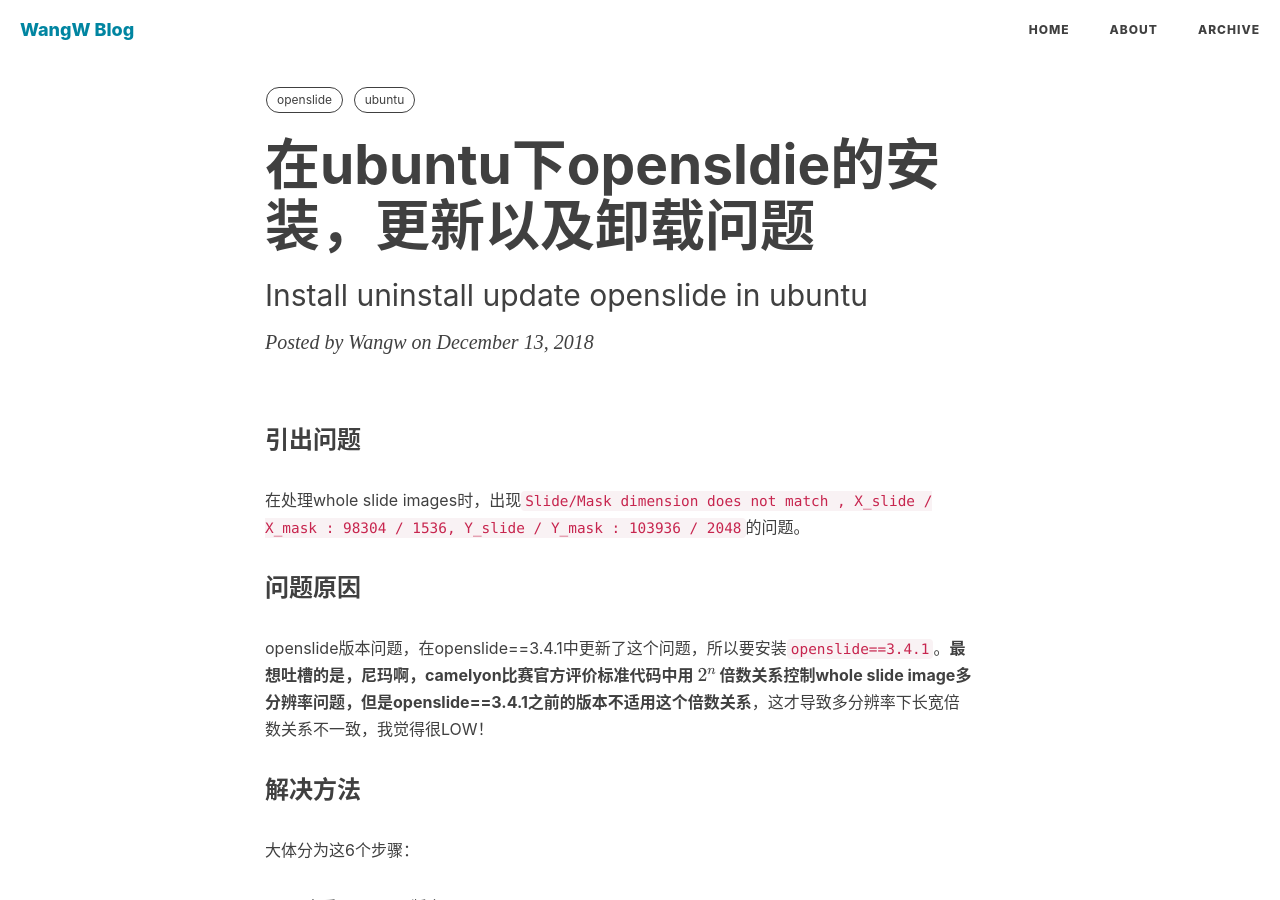
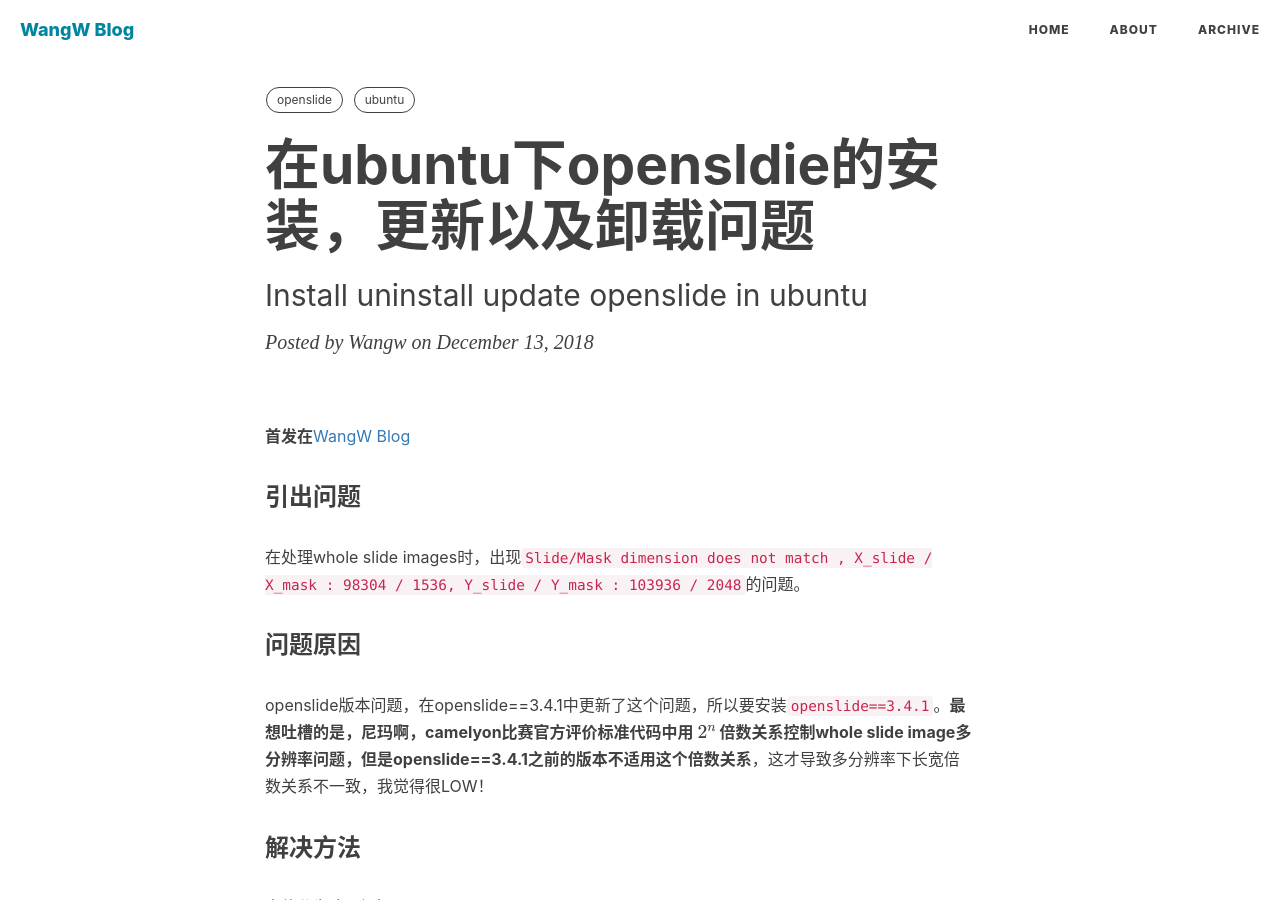
Before and after one commit to ilikewind/Myblog, a Jekyll site: the page built from _posts/2018-12-13-openslide-trouble.md, in a window 1280 px wide and 900 px high. Built offline with Jekyll 4.4.1, drawn with Linux system fonts in a browser that asks for light colours; nearby versions of some CDN libraries; our own code applies the rules of GitHub Pages for plain Markdown files; formulas are drawn with MathJax 3; comment, search, counter and statistics services are not loaded.

Commit message:
Update 2018-12-13-openslide-trouble.md

```diff
--- a/_posts/2018-12-13-openslide-trouble.md
+++ b/_posts/2018-12-13-openslide-trouble.md
@@ -8,6 +8,8 @@ tags:
     - openslide
     - ubuntu
 ---
+
+**首发在**[WangW Blog](https://likewind.top)
 
 ###  引出问题
 
```
